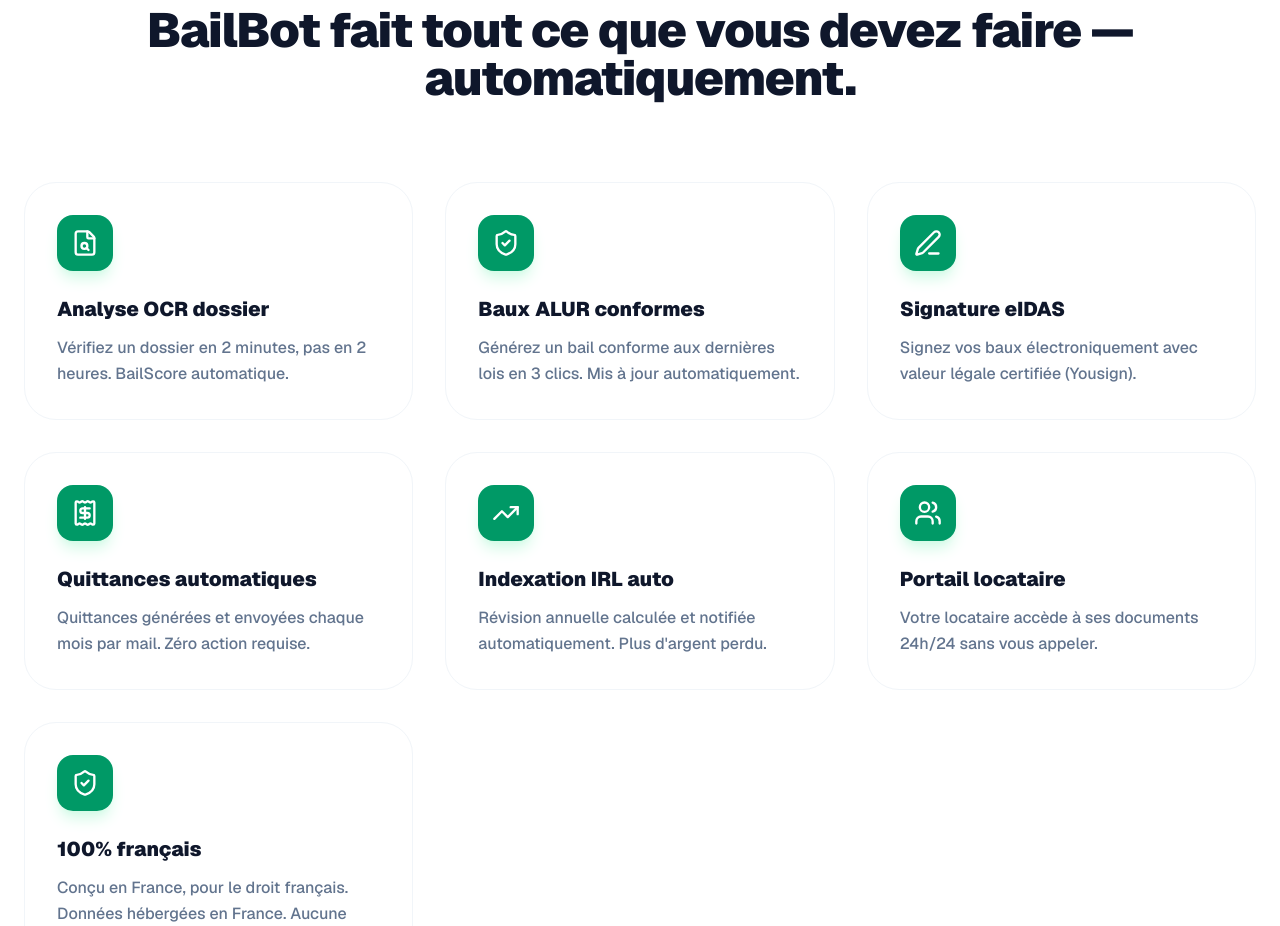
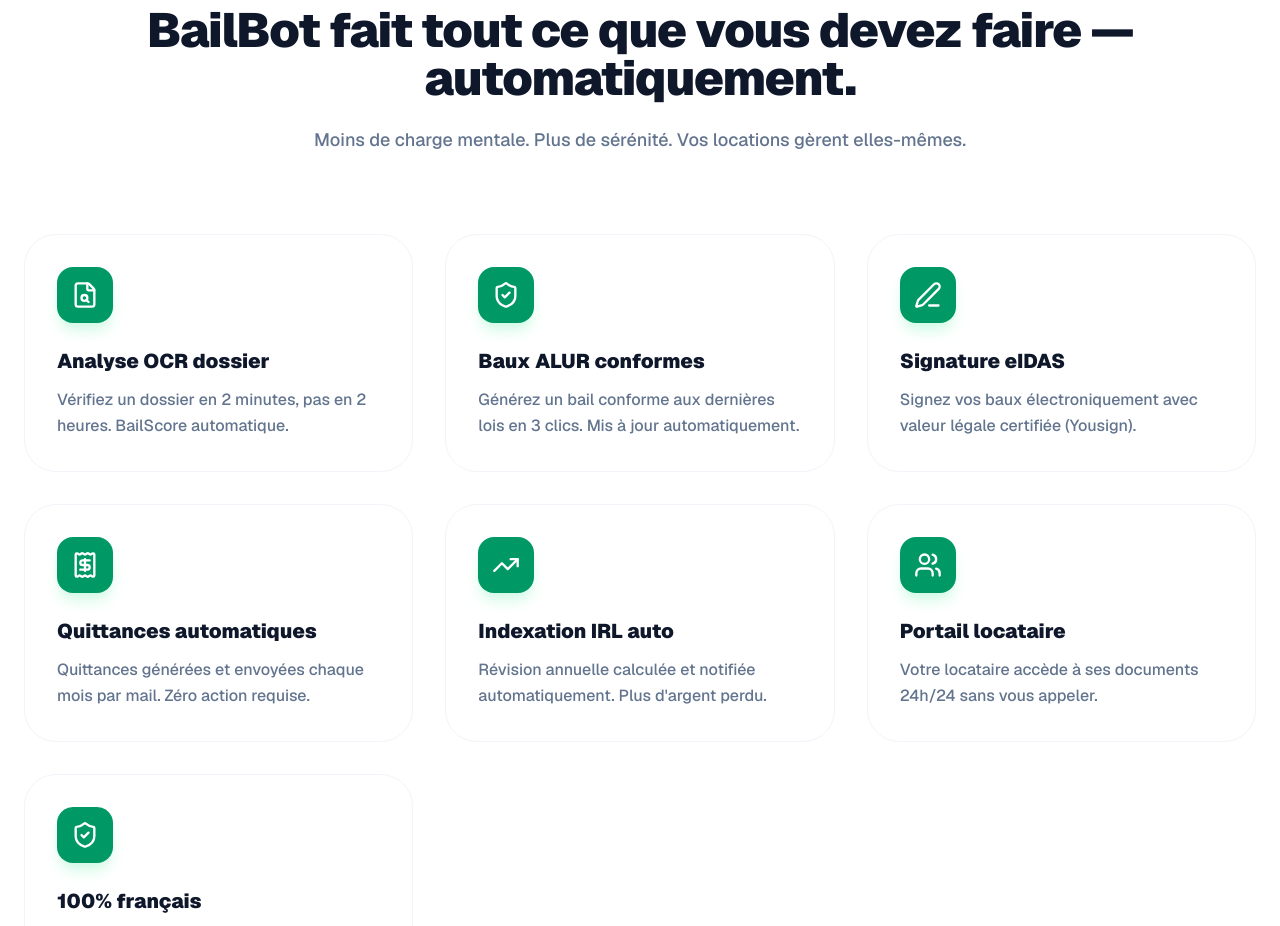
Before and after one commit to vvorreit/bailbot, a Next.js app: page / in a window 1280 px wide. Shown: the part 2240-3166 px from the top of the page. Built offline with nearby package versions, Linux system fonts and the light colour scheme; no server answers.

Commit message:
feat(landing): add charge mentale + sérénité sous-titre section features

```diff
--- a/app/LandingClient.tsx
+++ b/app/LandingClient.tsx
@@ -364,6 +364,9 @@
             <h3 className="text-4xl md:text-5xl font-black tracking-tight text-slate-900">
               BailBot fait tout ce que vous devez faire — automatiquement.
             </h3>
+            <p className="text-lg text-slate-500 font-medium mt-6 max-w-2xl mx-auto">
+              Moins de charge mentale. Plus de sérénité. Vos locations gèrent elles-mêmes.
+            </p>
           </div>
           <div className="grid grid-cols-1 md:grid-cols-2 lg:grid-cols-3 gap-8">
             {features.map((f, i) => (
```
